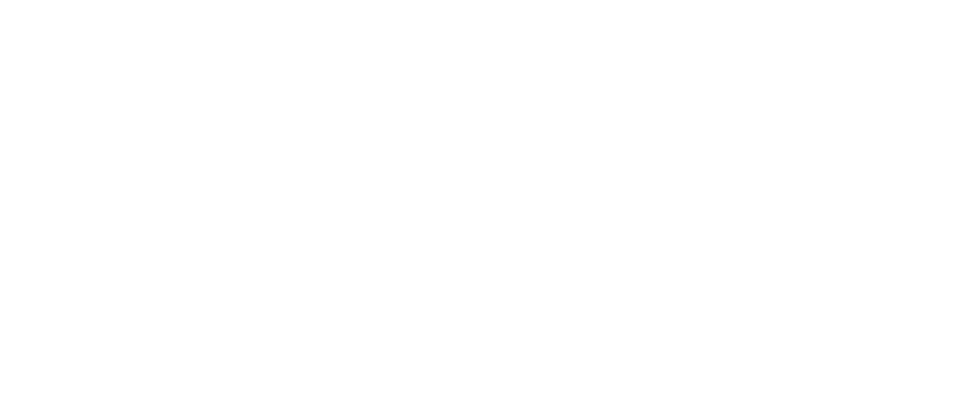
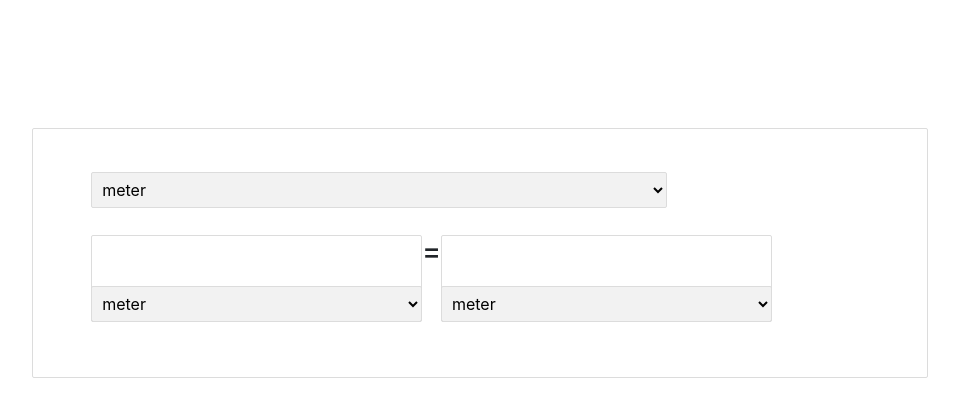
Before and after one commit to kuunal/UnitConvertorMock, a plain HTML site: page index.html in a window 1280 px wide. Shown: the whole page, without its empty margins (160-1119 px from the left). Drawn offline with nearby package versions, Linux system fonts and the light colour scheme.

Commit message:
[Kunal] ADD: Html and css for basic looks

```diff
--- a/index.html
+++ b/index.html
@@ -13,5 +13,38 @@
     <link rel="stylesheet" href="style.css" />
     <title>Unit Convertor</title>
   </head>
-  <body></body>
+  <body>
+    <div class="container">
+      <div class="unit-container">
+        <select name="" id="unit">
+          <option value="">meter</option>
+          <option value="">meter</option>
+          <option value="">meter</option>
+        </select>
+        <div class="inner-boxes">
+          <div class="box">
+            <input type="text" name="" id="" />
+            <div class="dropdown">
+              <select name="" id="">
+                <option value="">meter</option>
+                <option value="">meter</option>
+                <option value="">meter</option>
+              </select>
+            </div>
+          </div>
+          <h3>=</h3>
+          <div class="box">
+            <input type="text" name="" id="" />
+            <div class="dropdown">
+              <select name="" id="">
+                <option value="">meter</option>
+                <option value="">meter</option>
+                <option value="">meter</option>
+              </select>
+            </div>
+          </div>
+        </div>
+      </div>
+    </div>
+  </body>
 </html>
--- a/style.css
+++ b/style.css
@@ -0,0 +1,92 @@
+body {
+  margin: 0;
+  padding: 0;
+  box-sizing: border-box;
+  height: 100vh;
+  width: 100vw;
+  overflow: hidden;
+}
+
+select,
+input {
+  border-radius: 2px;
+  border: 1px solid gainsboro;
+}
+
+option {
+  background-color: white;
+}
+
+.container {
+  border: 1px solid gainsboro;
+  height: 250px;
+  margin-top: 10%;
+  width: 70vw;
+  border-radius: 2px;
+}
+
+.container > * {
+  margin: 5%;
+}
+
+.unit-container {
+  height: 150px;
+  display: flex;
+  flex-direction: column;
+  justify-content: space-between;
+}
+
+.inner-boxes {
+  flex-wrap: wrap;
+  display: flex;
+}
+
+.box {
+  position: relative;
+}
+
+#unit {
+  background-color: rgba(0, 0, 0, 0.05);
+  padding: 6px;
+  width: 74%;
+}
+
+.dropdown {
+  position: absolute;
+  bottom: 0;
+  width: 100%;
+}
+
+select {
+  padding: 6px;
+  background-color: rgba(0, 0, 0, 0.05);
+  width: 100%;
+}
+
+.box > input {
+  font-size: 20px;
+  font-weight: bold;
+  padding: 5px;
+  padding-bottom: 50px;
+  text-align: center;
+}
+
+.equal {
+}
+
+/*
+.container {
+  margin-top: 15%;
+}
+
+.jumbotron {
+  background-color: white;
+  border: 1px solid gainsboro;
+}
+
+.box {
+}
+
+.row > * {
+  border: 1px solid gainsboro;
+} */
```
